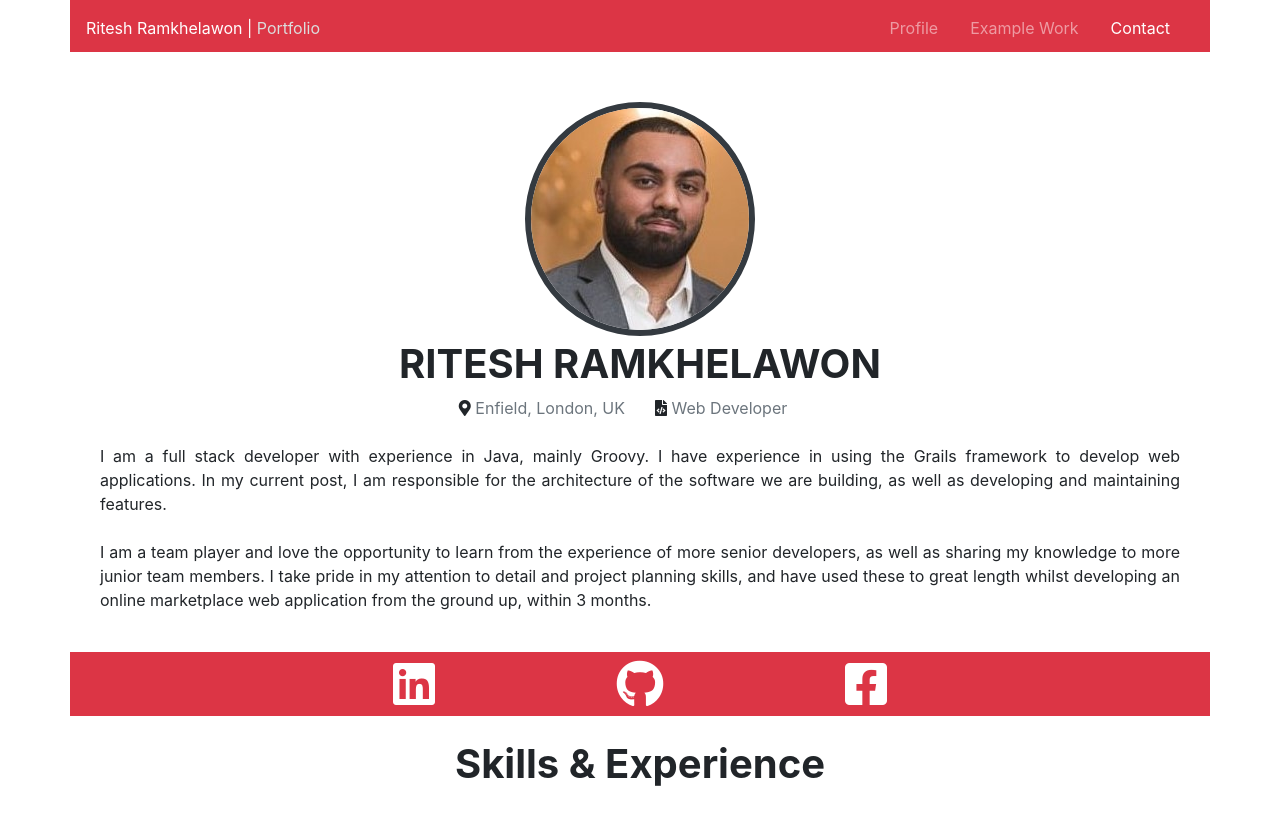
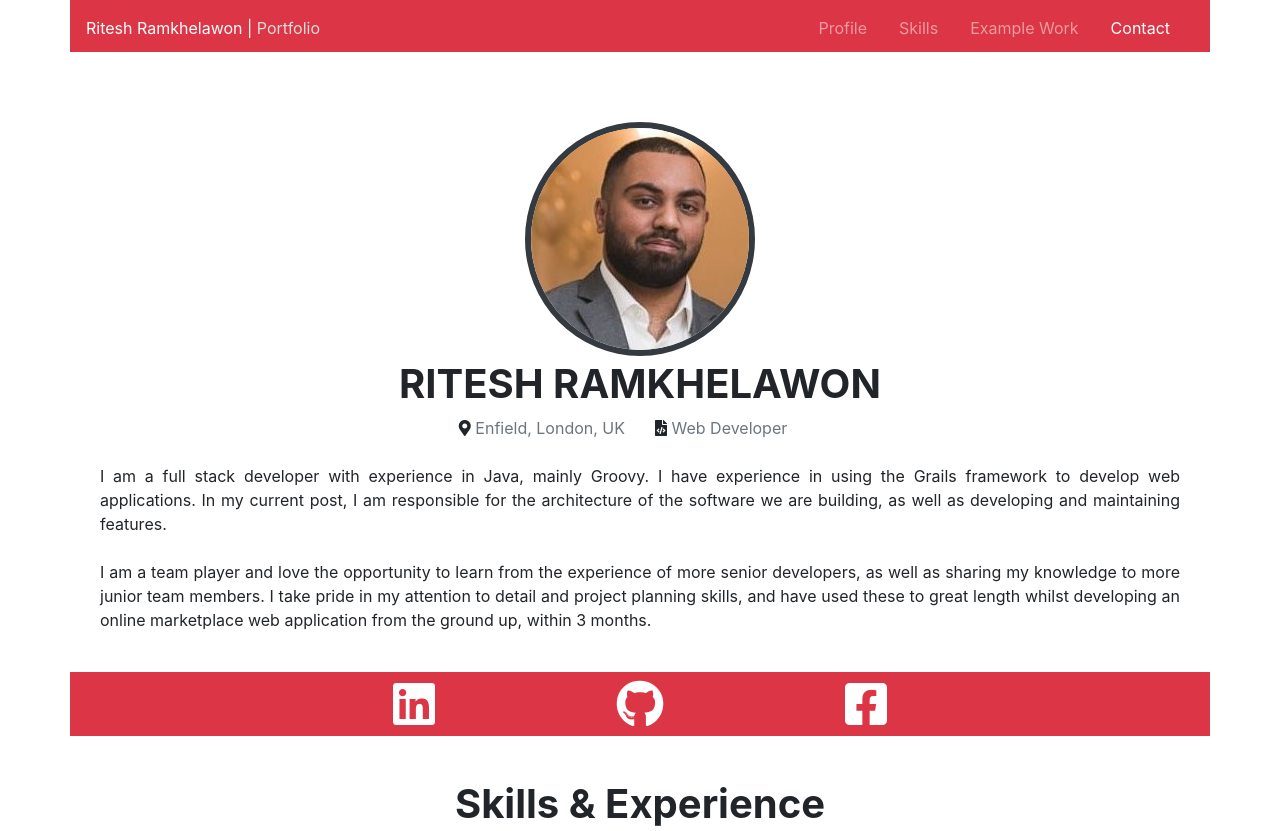
Before and after one commit to riteshramkhelawon/portfolio_site_3, a plain HTML site: page index.html in a window 1280 px wide. Shown: the top 831 px of the page. Drawn offline with nearby package versions, Linux system fonts and the light colour scheme.

Commit message:
Added skills to navbar + added smooth scroll for skills section

```diff
--- a/index.html
+++ b/index.html
@@ -40,6 +40,9 @@
                     <ul class="navbar-nav ml-auto">
                         <li class="mr-3 nav-item">
                             <a class="nav-link" href="#profile-info">Profile</a>
+                        </li>
+                        <li class="mr-3 nav-item">
+                            <a class="nav-link" href="#skills">Skills</a>
                         </li>
                         <li class="mr-3 nav-item">
                             <a class="nav-link" href="#projects">Example Work</a>
@@ -287,7 +290,7 @@
 
     <style>
         .scroll-adjust{
-            padding-top:30px;
+            padding-top:50px;
             margin-top:-30px;
         }
     </style>
```
